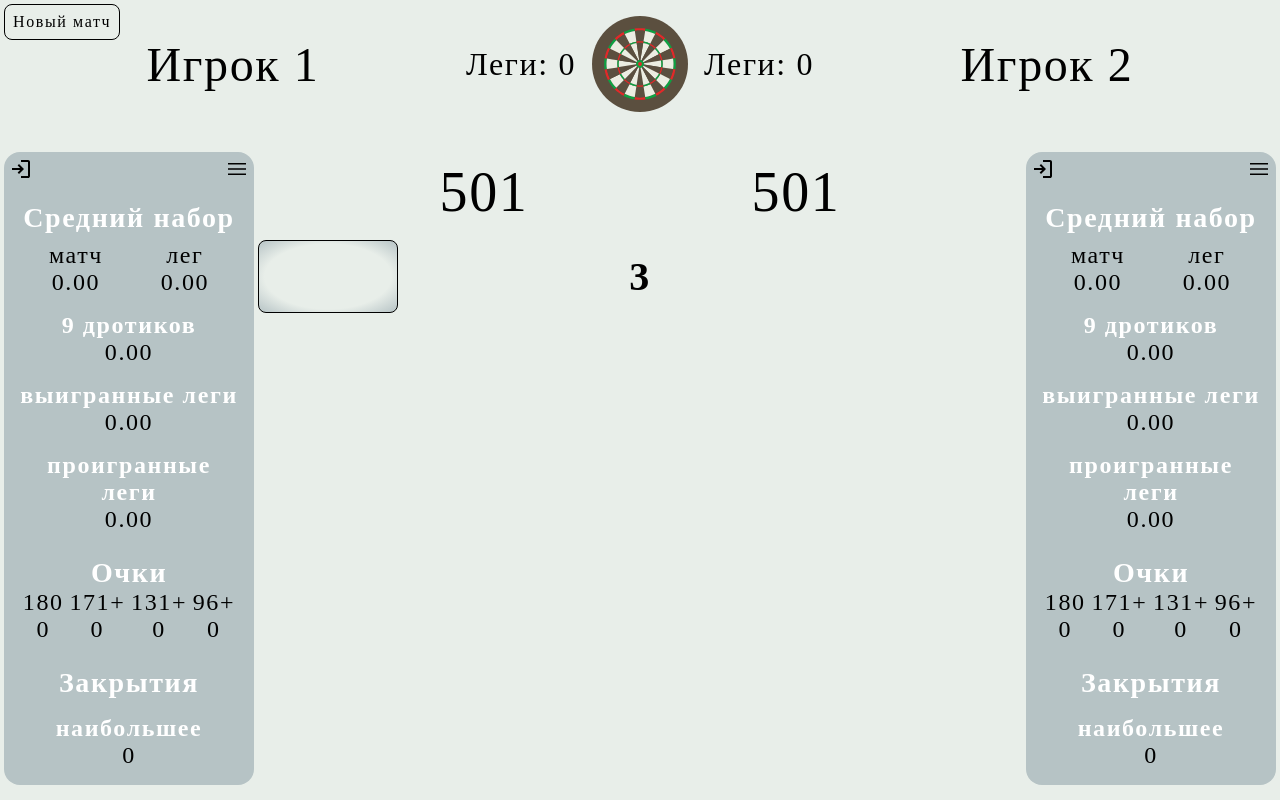
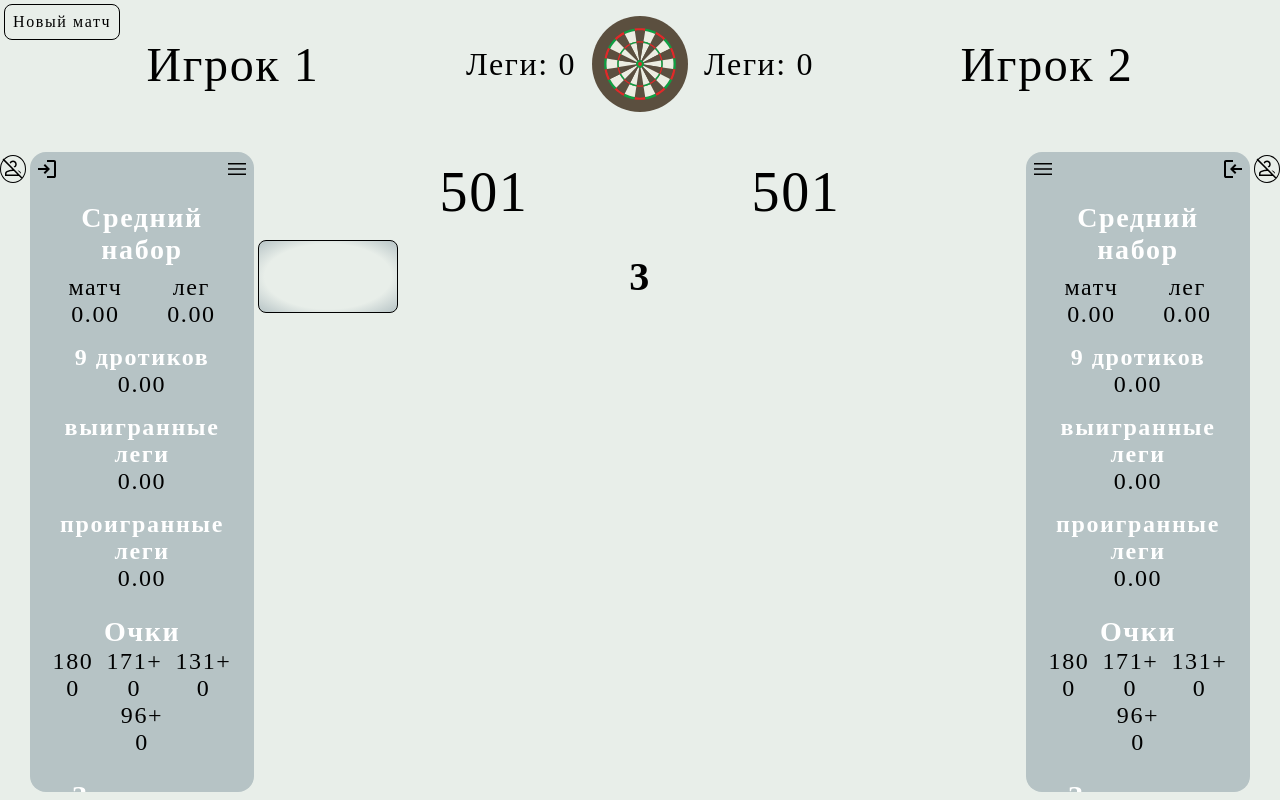
Before and after one commit to igorkondratev3/darts-calculator, a Vue app: page / in a window 1280 px wide. Both pictures are taken after a click on the button "Начать матч". Built offline with nearby package versions, Linux system fonts and the light colour scheme; a web font is replaced by a local one.

Commit message:
add signin, signup, login logic

```diff
--- a/src/App.vue
+++ b/src/App.vue
@@ -1,5 +1,11 @@
 <script setup>
 import { RouterView } from 'vue-router';
+import { useUsersStore } from '@/stores/users.js'
+const usersStore = useUsersStore();
+if (localStorage.getItem('userP1'))
+  usersStore.login('P1', JSON.parse(localStorage.getItem('userP1')));
+  if (localStorage.getItem('userP2'))
+  usersStore.login('P2', JSON.parse(localStorage.getItem('userP2')));
 </script>
 
 <template>
--- a/src/components/auth/authLink.vue
+++ b/src/components/auth/authLink.vue
@@ -1,14 +1,26 @@
 <script setup>
+const props = defineProps({
+  player: String
+});
 defineEmits(['openAuthComp']);
+const position = {};
+if (props.player === 'P1') position.left = '4px';
+else position.right = '4px';
 </script>
 
 <template>
   <button
     class="auth-link"
+    :style="position"
     title="вход/регистрация"
     @click="$emit('openAuthComp')"
   >
-    <img class="auth-link__icon" src="@/assets/images/login.svg" alt="login" />
+    <img
+      class="auth-link__icon"
+      :class="{ 'auth-link__icon_rotate_180deg': props.player === 'P2' }"
+      src="@/assets/images/login.svg"
+      alt="login"
+    />
   </button>
 </template>
 
@@ -17,7 +29,7 @@ defineEmits(['openAuthComp']);
 
 .auth-link {
   position: absolute;
-  left: 4px;
+  width: 26px;
   top: 4px;
   cursor: pointer;
   border: 1px solid transparent;
@@ -30,6 +42,10 @@ defineEmits(['openAuthComp']);
   &__icon {
     width: 24px;
     height: 24px;
+
+    &_rotate_180deg {
+      transform: rotate(180deg);
+    }
   }
 }
 </style>
--- a/src/components/auth/buttons/signinButton.vue
+++ b/src/components/auth/buttons/signinButton.vue
@@ -1,14 +1,17 @@
 <script setup>
 import { ref } from 'vue';
+import { useUsersStore } from '@/stores/users';
 const props = defineProps({
   isEnabled: Boolean,
-  authInformation: Object
+  authInformation: Object,
+  player: String
 });
-const emit = defineEmits(['changeErrorMessage'])
-const startnSignin = ref(false);
+const usersStore = useUsersStore();
+const emits = defineEmits(['changeErrorMessage', 'closeAuthComp'])
+const startSignin = ref(false);
 const signin = async () => {
-  startnSignin.value = true;
-  emit('changeErrorMessage', '')
+  startSignin.value = true;
+  emits('changeErrorMessage', '')
   let response;
   let json;
   try {
@@ -28,23 +31,20 @@ const signin = async () => {
     json = await response.json();
   } catch (error) {
     console.log(error);
-    emit("changeErrorMessage", "Ошибка доступа к серверу");
-    startnSignin.value = false;
+    emits("changeErrorMessage", "Ошибка доступа к серверу");
+    startSignin.value = false;
     return;
   }
   if (response.ok) {
-    console.log(json)
-    /*AutorizatonStore.user.userName = json.firstName;
-    AutorizatonStore.user.lastName = json.lastName;
-    AutorizatonStore.user.city = json.city;
-    AutorizatonStore.user.email = json.email;
-    AutorizatonStore.autorization = true;
-    router.push("/");*/
+    usersStore.login(props.player, json);
+    localStorage.setItem(`user${props.player}`, JSON.stringify(json));
+    startSignin.value = false;
+    emits('closeAuthComp');
   }
 
   if (!response.ok) {
-    emit("changeErrorMessage", json.error);
-    startnSignin.value = true;
+    emits("changeErrorMessage", json.error);
+    startSignin.value = false;
   }
 };
 </script>
@@ -53,9 +53,9 @@ const signin = async () => {
   <button
     class="auth__button"
     :class="{
-      'auth__button_disabled': !isEnabled || startnSignin
+      'auth__button_disabled': !isEnabled || startSignin
     }"
-    :disabled="!isEnabled || startnSignin"
+    :disabled="!isEnabled || startSignin"
     @click="signin"
   >
     Вход
--- a/src/components/auth/buttons/signupButton.vue
+++ b/src/components/auth/buttons/signupButton.vue
@@ -1,14 +1,17 @@
 <script setup>
 import { ref } from 'vue';
+import { useUsersStore } from '@/stores/users';
 const props = defineProps({
   isEnabled: Boolean,
-  authInformation: Object
+  authInformation: Object,
+  player: String
 });
-const emit = defineEmits(['changeErrorMessage'])
-const startnSignup = ref(false);
+const usersStore = useUsersStore();
+const emits = defineEmits(['changeErrorMessage'])
+const startSignup = ref(false);
 const signup = async () => {
-  startnSignup.value = true;
-  emit('changeErrorMessage', '')
+  startSignup.value = true;
+  emits('changeErrorMessage', '')
   let response;
   let json;
   try {
@@ -29,23 +32,20 @@ const signup = async () => {
     json = await response.json();
   } catch (error) {
     console.log(error);
-    emit("changeErrorMessage", "Ошибка доступа к серверу");
-    startnSignup.value = false;
+    emits("changeErrorMessage", "Ошибка доступа к серверу");
+    startSignup.value = false;
     return;
   }
   if (response.ok) {
-    console.log(json)
-    /*AutorizatonStore.user.userName = json.firstName;
-    AutorizatonStore.user.lastName = json.lastName;
-    AutorizatonStore.user.city = json.city;
-    AutorizatonStore.user.email = json.email;
-    AutorizatonStore.autorization = true;
-    router.push("/");*/
+    usersStore.login(props.player, json);
+    localStorage.setItem(`user${props.player}`, JSON.stringify(json));
+    startSignup.value = false;
+    emits('closeAuthComp');
   }
 
   if (!response.ok) {
-    emit("changeErrorMessage", json.error);
-    startnSignup.value = true;
+    emits("changeErrorMessage", json.error);
+    startSignup.value = false;
   }
 };
 
@@ -55,9 +55,9 @@ const signup = async () => {
   <button
     class="auth__button"
     :class="{
-      'auth__button_disabled': !isEnabled || startnSignup
+      'auth__button_disabled': !isEnabled || startSignup
     }"
-    :disabled="!isEnabled || startnSignup"
+    :disabled="!isEnabled || startSignup"
     @click="signup"
   >
     Регистрация
--- /dev/null
+++ b/src/components/auth/logoutLink.vue
@@ -0,0 +1,65 @@
+<script setup>
+import { useUsersStore } from '@/stores/users.js';
+const props = defineProps({
+  player: String
+});
+
+const position = {};
+if (props.player === 'P1') position.left = '4px';
+else position.right = '4px';
+
+const usersStore = useUsersStore();
+const deleteRefreshTokenFromDB = async (refreshToken) => {
+  try {
+    await fetch(`${import.meta.env.VITE_BACKEND_URI}/refreshToken`, {
+      method: 'DELETE',
+      headers: {
+        authorization: `Bearer ${refreshToken}`
+      }
+    });
+  } catch (error) {
+    console.log(error);
+  }
+};
+const logout = () => {
+  deleteRefreshTokenFromDB(usersStore.users[props.player].refreshToken);
+  usersStore.logout(props.player);
+  localStorage.removeItem(`user${props.player}`);
+};
+</script>
+
+<template>
+  <button class="auth-link" :style="position" title="выход" @click="logout">
+    <img
+      class="auth-link__icon"
+      :class="{ 'auth-link__icon_rotate_180deg': props.player === 'P2' }"
+      src="@/assets/images/logout.svg"
+      alt="logout"
+    />
+  </button>
+</template>
+
+<style lang="scss">
+@use '@/assets/css/mixins/fonts.scss';
+
+.auth-link {
+  position: absolute;
+  top: 4px;
+  cursor: pointer;
+  border: 1px solid transparent;
+  border-radius: 4px;
+
+  &:focus {
+    outline: 1px solid black;
+  }
+
+  &__icon {
+    width: 24px;
+    height: 24px;
+
+    &_rotate_180deg {
+      transform: rotate(180deg);
+    }
+  }
+}
+</style>
--- a/src/components/gamePage/playerStatistic/playerStatistic.vue
+++ b/src/components/gamePage/playerStatistic/playerStatistic.vue
@@ -1,9 +1,12 @@
 <script setup>
 import StatisticsVisibilitySettings from './components/statisticsVisibilitySettings.vue';
 import { SeenParameters, SeenGroups } from './seenClases.js';
+import { useUsersStore } from '@/stores/users';
 import AuthLink from '@/components/auth/authLink.vue';
+import LogoutLink from '@/components/auth/logoutLink.vue';
 import LoadingComponent from '@/components/loadingComponent.vue';
 import { ref, defineAsyncComponent } from 'vue';
+
 const props = defineProps({
   player: String,
   gameStatistic: Object,
@@ -13,6 +16,23 @@ const props = defineProps({
   isPercentDoubleInStat: Boolean
 });
 
+let positionSetupVisibility = {
+  'margin-left': '-12px',
+  'align-self': 'flex-start'
+};
+
+if (props.player === 'P2')
+  positionSetupVisibility = {
+    'margin-left': '-12px',
+    'align-self': 'flex-start'
+  };
+else
+  positionSetupVisibility = {
+    'margin-right': '-12px',
+    'align-self': 'flex-end'
+  };
+
+const usersStore = useUsersStore();
 const AuthComp = defineAsyncComponent({
   loader: () => import('@/components/auth/authComp.vue'),
   loadingComponent: LoadingComponent,
@@ -72,13 +92,46 @@ const changeParameterSeen = (groupName, parameterName, value) => {
 
 <template>
   <div class="points-information__statistic statistic">
+    <button
+      v-if="usersStore.users[props.player]"
+      class="auth-person"
+      :class="{ 'auth-person_order_2': props.player === 'P2' }"
+      title="Перейти на страницу профиля"
+    >
+      <img
+        class="auth-person__icon"
+        src="/src/assets/images/yes_login.svg"
+        alt="yes_login"
+      />
+    </button>
+    <button
+      v-else
+      class="auth-person"
+      :class="{ 'auth-person_order_2': props.player === 'P2' }"
+      title="Вход не выполнен"
+    >
+      <img
+        class="auth-person__icon"
+        src="/src/assets/images/no_login.svg"
+        alt="no_login"
+      />
+    </button>
     <div
       class="statistic__player-statistic"
       v-show="!seenStatisticsVisisbilitySetting && !seenAuthComp"
     >
-      <AuthLink @openAuthComp="seenAuthComp = true" />
+      <LogoutLink
+        v-if="usersStore.users[props.player]"
+        :player="props.player"
+      />
+      <AuthLink
+        v-if="!usersStore.users[props.player]"
+        @openAuthComp="seenAuthComp = true"
+        :player="props.player"
+      />
       <button
         class="statistic__setup-visibility"
+        :style="positionSetupVisibility"
         @click="seenStatisticsVisisbilitySetting = true"
         title="Настроить видимость параметров"
       >
@@ -290,7 +343,11 @@ const changeParameterSeen = (groupName, parameterName, value) => {
       v-model:seenAveragePointsLeg="seenAveragePointsLeg"
     />
 
-    <AuthComp v-if="seenAuthComp" @closeAuthComp="seenAuthComp = false" />
+    <AuthComp
+      v-if="seenAuthComp"
+      @closeAuthComp="seenAuthComp = false"
+      :player="props.player"
+    />
   </div>
 </template>
 
@@ -302,6 +359,25 @@ const changeParameterSeen = (groupName, parameterName, value) => {
     display: flex;
     justify-content: center;
     align-items: flex-start;
+  }
+}
+
+.auth-person {
+  position: sticky;
+  top: 11px;
+  margin-top: 11px;
+  width: 28px;
+  height: 28px;
+  border: 1px solid black;
+  border-radius: 50%;
+
+  &_order_2 {
+    order: 2;
+  }
+
+  &__icon {
+    width: 24px;
+    height: 24px;
   }
 }
 .statistic {
@@ -339,9 +415,7 @@ const changeParameterSeen = (groupName, parameterName, value) => {
 
   &__setup-visibility {
     position: sticky;
-    align-self: flex-end;
     top: 4px;
-    margin-right: -12px;
     cursor: pointer;
     border: 1px solid transparent;
     border-radius: 4px;
--- a/src/pages/GamePage.vue
+++ b/src/pages/GamePage.vue
@@ -10,9 +10,11 @@ import {
   defineFocusForNewLeg,
   defineFocusForNextPlayer
 } from '@/helpers/defineFocus.js';
+import { useUsersStore } from '@/stores/users.js'
 import { getNumberDarts } from '@/helpers/getNumberDarts.js';
 import { useNewGame } from '@/composables/newGame.js';
 
+const usersStore = useUsersStore();
 const numberDartsModal = ref(null);
 const seenZeroInNumberDartsModal = ref(false);
 const seenOneInNumberDartsModal = ref(true);
@@ -208,7 +210,7 @@ const startNewGame = () => {
       Новый матч
     </button>
     <div class="game__players-information players-information">
-      <div class="players-information__name">{{ playerOne?.name }}</div>
+      <div class="players-information__name"> {{ usersStore.users.P1?.name || playerOne?.name }}</div>
       <PalyerScore
         v-if="Boolean(playerOne)"
         :areSetsInGame="gameParameters?.areSetsInGame"
@@ -222,7 +224,7 @@ const startNewGame = () => {
         :setsWon="playerTwo?.setsWon.value"
         :legsWonInSet="playerTwo?.legsWonInSet.value"
       />
-      <div class="players-information__name">{{ playerTwo?.name }}</div>
+      <div class="players-information__name"> {{ usersStore.users.P2?.name || playerTwo?.name }}</div>
     </div>
     <div class="game__points-information points-information">
       <PlayerStatistic
--- /dev/null
+++ b/src/stores/users.js
@@ -0,0 +1,17 @@
+import { ref } from 'vue';
+import { defineStore } from 'pinia';
+
+export const useUsersStore = defineStore('users', () => {
+  const users = {
+    P1: ref(null),
+    P2: ref(null)
+  };
+  const login = (player, aboutPlayer) => (users[player].value = aboutPlayer);
+  const logout = (player) => (users[player].value = null);
+  const updateTokens = (player, token, refreshToken) => {
+    users[player].value.token = token;
+    users[player].value.refreshToken = refreshToken;
+  };
+
+  return { users, login, logout, updateTokens };
+});
```
Also changed, not shown: src/components/auth/authComp.vue (+7 -0 lines), src/assets/images/no_login.svg (added), src/assets/images/yes_login.svg (added).
